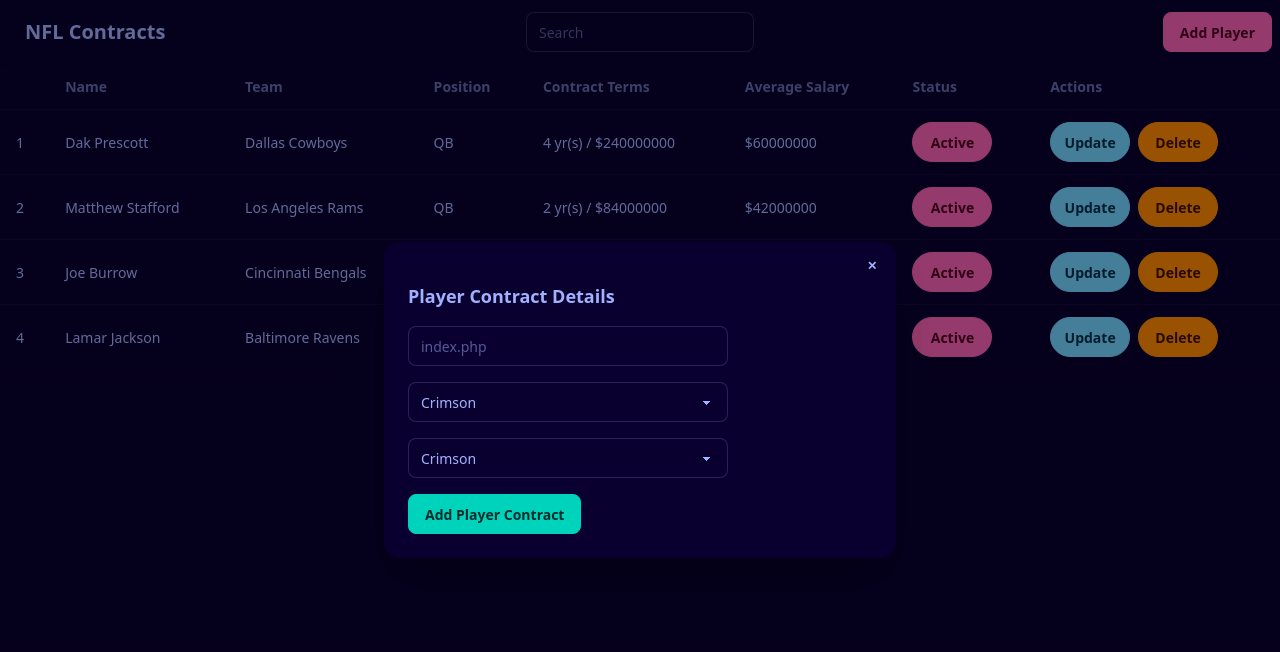
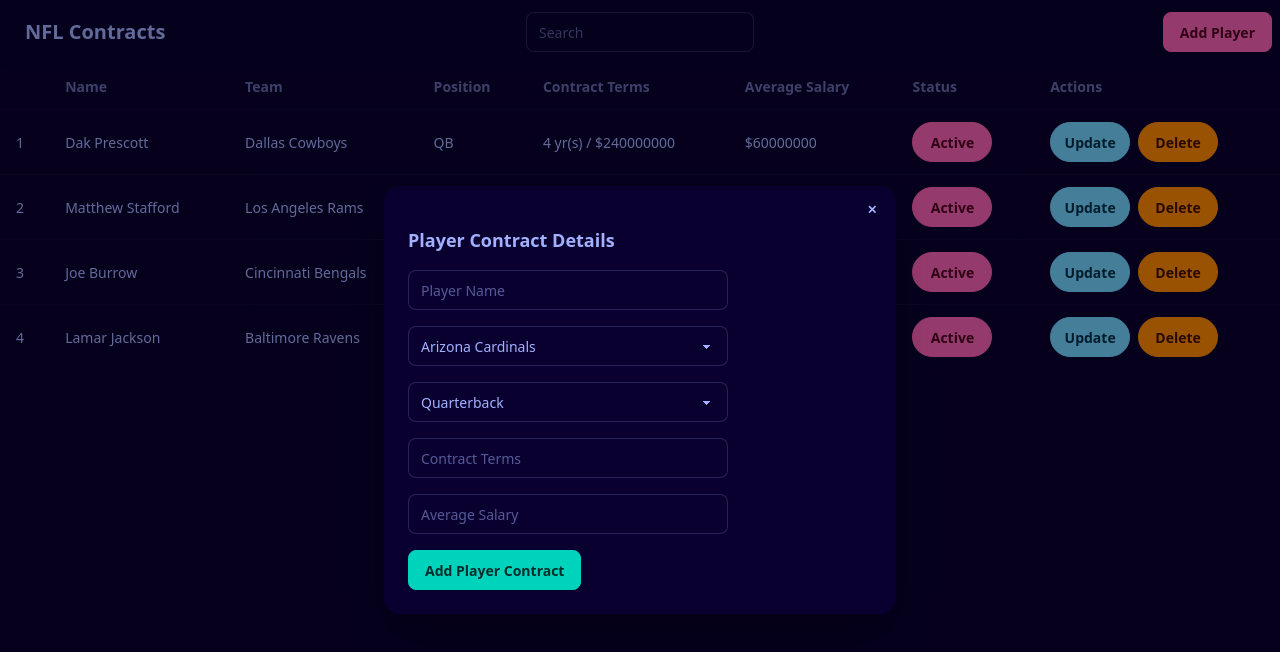
Before and after one commit to dotnickcore/react-crud-tutorial, a React (Vite) app in the folder frontend/: page / in a window 1280 px wide. Both pictures are taken after a click on the link "Add Player". Shown: the top 652 px of the page. Built offline with nearby package versions, Linux system fonts and the light colour scheme.

Commit message:
completed select dropdown

```diff
--- a/frontend/src/components/ui/ModalForm.tsx
+++ b/frontend/src/components/ui/ModalForm.tsx
@@ -16,31 +16,109 @@
       <dialog id="my_modal_3" className="modal" open={isOpen}>
         <div className="modal-box">
           <h3 className="font-bold text-lg py-4">
-            {mode === 'edit' ? 'Edit Player Contract' : 'Player Contract Details'}
+            {mode === 'edit'
+              ? 'Edit Player Contract'
+              : 'Player Contract Details'}
           </h3>
           <form method="dialog" onSubmit={handleFormSubmit}>
-
-
             <div className="flex mb-4 justify-between">
               <label className="input">
-                <input type="text" className="grow" placeholder="index.php" />
+                <input type="text" className="grow" placeholder="Player Name" />
               </label>
             </div>
 
             <div className="flex mb-4 justify-between">
-              <select defaultValue="Chicago Bears" className="select">
-                <option>Crimson</option>
-                <option>Amber</option>
-                <option>Velvet</option>
+              <select className="select">
+                <option value="Arizona Cardinals">Arizona Cardinals</option>
+                <option value="Atlanta Falcons">Atlanta Falcons</option>
+                <option value="Baltimore Ravens">Baltimore Ravens</option>
+                <option value="Buffalo Bills">Buffalo Bills</option>
+                <option value="Carolina Panthers">Carolina Panthers</option>
+                <option value="Chicago Bears">Chicago Bears</option>
+                <option value="Cincinnati Bengals">Cincinnati Bengals</option>
+                <option value="Cleveland Browns">Cleveland Browns</option>
+                <option value="Dallas Cowboys">Dallas Cowboys</option>
+                <option value="Denver Broncos">Denver Broncos</option>
+                <option value="Detroit Lions">Detroit Lions</option>
+                <option value="Green Bay Packers">Green Bay Packers</option>
+                <option value="Houston Texans">Houston Texans</option>
+                <option value="Indianapolis Colts">Indianapolis Colts</option>
+                <option value="Jacksonville Jaguars">
+                  Jacksonville Jaguars
+                </option>
+                <option value="Kansas City Chiefs">Kansas City Chiefs</option>
+                <option value="Las Vegas Raiders">Las Vegas Raiders</option>
+                <option value="Los Angeles Chargers">
+                  Los Angeles Chargers
+                </option>
+                <option value="Los Angeles Rams">Los Angeles Rams</option>
+                <option value="Miami Dolphins">Miami Dolphins</option>
+                <option value="Minnesota Vikings">Minnesota Vikings</option>
+                <option value="New England Patriots">
+                  New England Patriots
+                </option>
+                <option value="New Orleans Saints">New Orleans Saints</option>
+                <option value="New York Giants">New York Giants</option>
+                <option value="New York Jets">New York Jets</option>
+                <option value="Philadelphia Eagles">Philadelphia Eagles</option>
+                <option value="Pittsburgh Steelers">Pittsburgh Steelers</option>
+                <option value="San Francisco 49ers">San Francisco 49ers</option>
+                <option value="Seattle Seahawks">Seattle Seahawks</option>
+                <option value="Tampa Bay Buccaneers">
+                  Tampa Bay Buccaneers
+                </option>
+                <option value="Tennessee Titans">Tennessee Titans</option>
+                <option value="Washington Commanders">
+                  Washington Commanders
+                </option>
               </select>
             </div>
 
             <div className="flex mb-4 justify-between">
               <select defaultValue="Quarterback" className="select">
-                <option>Crimson</option>
-                <option>Amber</option>
-                <option>Velvet</option>
+                <option>Quarterback</option>
+                <option>Running Back</option>
+                <option>Wide Receiver</option>
+                <option>Tight End</option>
+                <option>Offensive Guard</option>
+                <option>Right Guard</option>
+                <option>Left Guard</option>
+                <option>Offensive Tackle</option>
+                <option>Right Tackle</option>
+                <option>Left Tackle</option>
+                <option>Center</option>
+                <option>Defensive Tackle</option>
+                <option>Defensive End</option>
+                <option>Middle Linebacker</option>
+                <option>Outside Linebacker</option>
+                <option>Cornerback</option>
+                <option>Safety</option>
+                <option>Free Safety</option>
+                <option>Strong Safety</option>
+                <option>Long Snapper</option>
+                <option>Kicker</option>
+                <option>Punter</option>
               </select>
+            </div>
+
+            <div className="flex mb-4 justify-between">
+              <label className="input">
+                <input
+                  type="text"
+                  className="grow"
+                  placeholder="Contract Terms"
+                />
+              </label>
+            </div>
+
+            <div className="flex mb-4 justify-between">
+              <label className="input">
+                <input
+                  type="text"
+                  className="grow"
+                  placeholder="Average Salary"
+                />
+              </label>
             </div>
 
             <button
```
